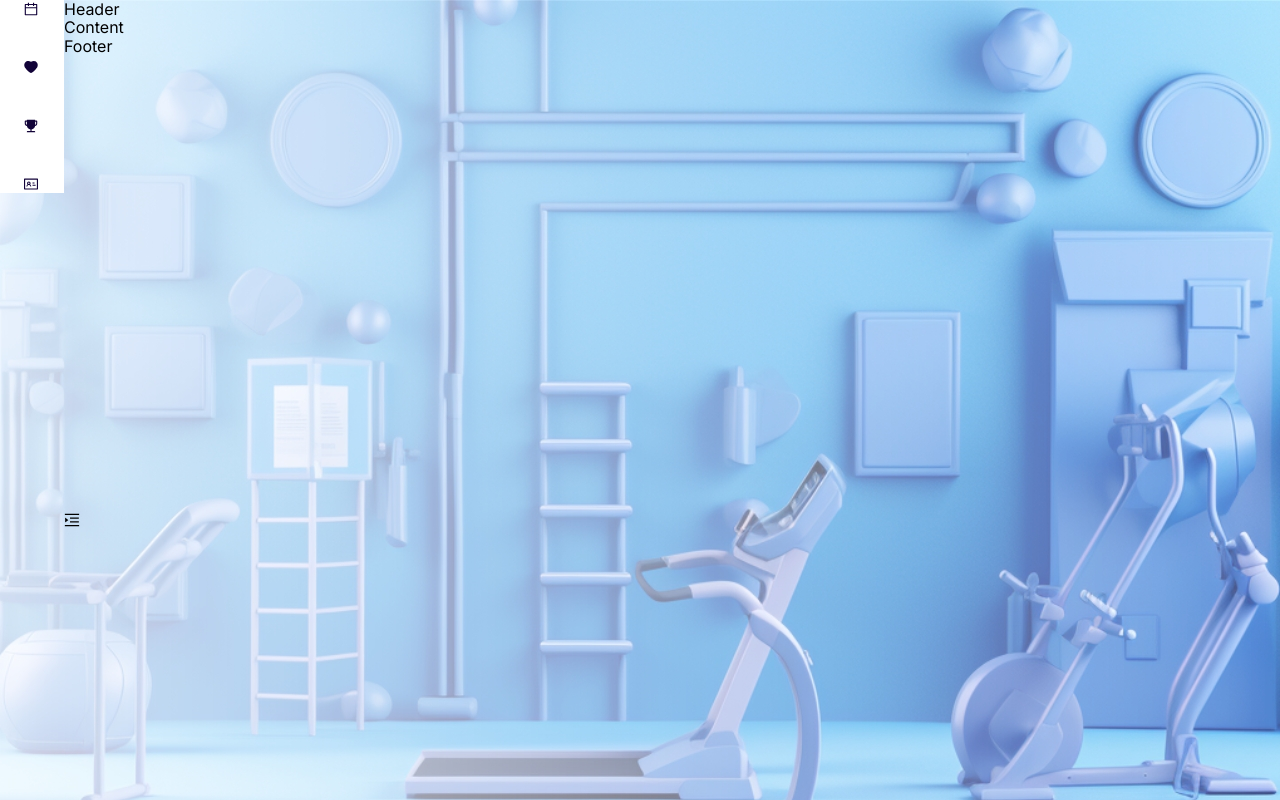
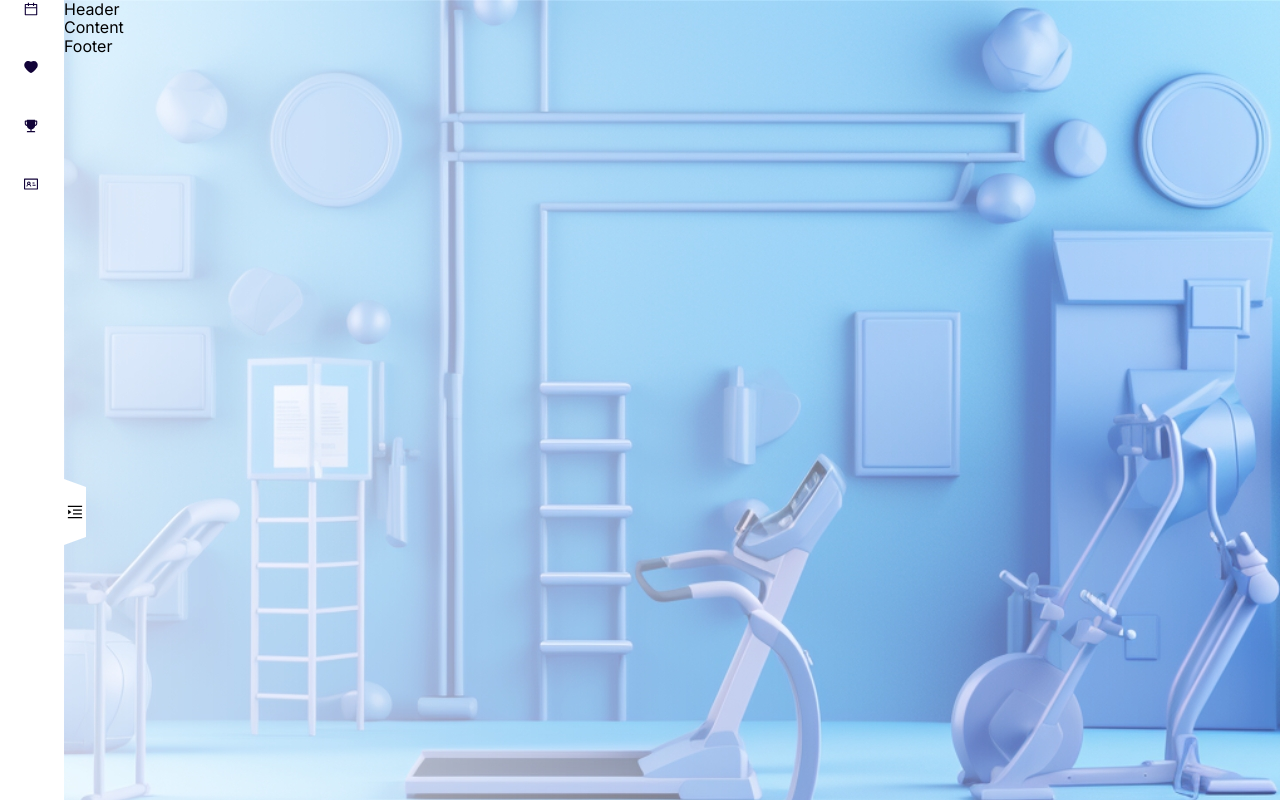
Before and after one commit to ClevertecFrontendLab/LavrishinA, a React (Vite) app: page /#/ in a window 1280 px wide. Shown: the top 800 px of the page. Built offline with nearby package versions, Linux system fonts and the light colour scheme.

Commit message:
feat: add trigger component for sidebar

```diff
--- a/src/components/menu/menu.module.css
+++ b/src/components/menu/menu.module.css
@@ -3,7 +3,6 @@
     flex-direction: column;
     gap: 40px;
     padding: 0 16px;
-    background-color: white;
     transition: all .3s ease-in;
 
     & li {
--- /dev/null
+++ b/src/components/trigger/index.ts
@@ -0,0 +1 @@
+export {Trigger} from './trigger';
--- /dev/null
+++ b/src/components/trigger/trigger.module.css
@@ -0,0 +1,19 @@
+
+.trigger {
+    width: 22px;
+    height: 66px;
+    display: flex;
+    align-items: center;
+    justify-content: center;
+    background-color: #fff;
+    clip-path: polygon(0 0, 100% 12%, 100% 88%, 0% 100%);
+    position: absolute;
+    top: 50%;
+    left: 100%;
+    transform: translateY(-50%);
+
+
+    & :hover {
+        cursor: pointer;
+    }
+}
--- /dev/null
+++ b/src/components/trigger/trigger.tsx
@@ -0,0 +1,17 @@
+import s from "./trigger.module.css"
+import {MenuFoldOutlined, MenuUnfoldOutlined} from "@ant-design/icons";
+
+type Props = {
+    isCollapsed: boolean
+}
+
+export const Trigger = ({isCollapsed}: Props) => {
+
+    return (
+        <div className={s.trigger}>
+            {isCollapsed ?
+                <MenuUnfoldOutlined /> :
+                <MenuFoldOutlined />}
+        </div>
+    );
+};
--- a/src/pages/main-page/main-page.module.css
+++ b/src/pages/main-page/main-page.module.css
@@ -11,4 +11,5 @@
 .sidebar {
     transition: all .3s;
     position: relative;
+    background-color: #fff;
 }
--- a/src/pages/main-page/main-page.tsx
+++ b/src/pages/main-page/main-page.tsx
@@ -1,8 +1,8 @@
 import {Layout} from "antd";
 import {NavMenu} from "@components/menu";
 import {useState} from "react";
-import {MenuFoldOutlined, MenuUnfoldOutlined} from "@ant-design/icons";
 import s from "./main-page.module.css"
+import {Trigger} from "@components/trigger";
 
 const {Header, Footer, Sider, Content} = Layout;
 
@@ -15,9 +15,7 @@ export const MainPage = () => {
             <Sider className={s.sidebar}
                    width={208}
                    collapsedWidth={64}
-                   trigger={collapsed ?
-                       <MenuUnfoldOutlined style={{position: "absolute", top: "50%", left: "100%"}}/> :
-                       <MenuFoldOutlined style={{position: "absolute", top: "50%", left: "100%"}}/>}
+                   trigger={<Trigger isCollapsed={collapsed}/>}
                    collapsible
                    collapsed={collapsed}
                    onCollapse={() => setCollapsed(!collapsed)}>
```
